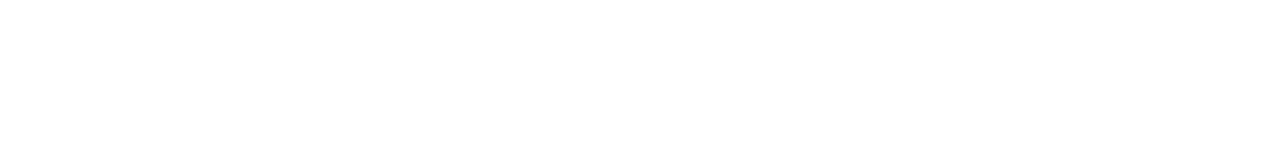
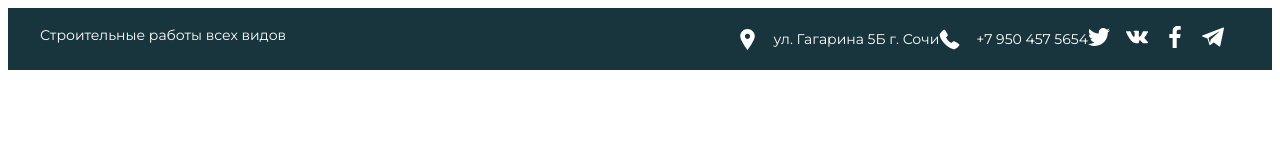
Before and after one commit to NebolsinEugene/Example, a plain HTML site: page index.html in a window 1280 px wide. Drawn offline with Linux system fonts and the light colour scheme.

Commit message:
стартер

```diff
--- a/index.html
+++ b/index.html
@@ -1,9 +1,50 @@
 <!DOCTYPE html>
-<html lang="en">
+<html lang="ru">
   <head>
     <meta charset="UTF-8" />
     <meta name="viewport" content="width=device-width, initial-scale=1.0" />
-    <title>Document</title>
+    <link rel="stylesheet" href="style.css" />
+    <link rel="preconnect" href="https://fonts.googleapis.com" />
+    <link rel="preconnect" href="https://fonts.gstatic.com" crossorigin />
+    <link
+      href="https://fonts.googleapis.com/css2?family=Montserrat:wght@100;300;400;500;600;700;900&display=swap"
+      rel="stylesheet"
+    />
+    <title>Starter</title>
   </head>
-  <body></body>
+  <body>
+    <header class="site-header">
+      <div class="header-top">
+        <div class="container">
+          <div class="header-row">
+            <div class="header-desc">Строительные работы всех видов</div>
+            <div class="header-right">
+              <div class="header-info">
+                <img src="images/location.svg" alt="ул. Гагарина 5Б г. Сочи" />
+                <span>ул. Гагарина 5Б г. Сочи</span>
+                <a href="tel: +7 950 457 5654" class="header-info">
+                  <img src="images/phone.svg" alt="+7 950 457 5654" />
+                  <span>+7 950 457 5654</span>
+                </a>
+                <div class="header-social">
+                  <a href="#">
+                    <img src="images/social-twitter.svg" alt="Twitter" />
+                  </a>
+                  <a href="#">
+                    <img src="images/social-vk.svg" alt="Vk" />
+                  </a>
+                  <a href="#">
+                    <img src="images/social-facebook.svg" alt="Facebook" />
+                  </a>
+                  <a href="#">
+                    <img src="images/social-telegram.svg" alt="Telegram" />
+                  </a>
+                </div>
+              </div>
+            </div>
+          </div>
+        </div>
+      </div>
+    </header>
+  </body>
 </html>
--- /dev/null
+++ b/style.css
@@ -0,0 +1,40 @@
+body {
+  font-family: "Montserrat", sans-serif;
+}
+.container {
+  max-width: 1200px;
+  padding: 0 20px;
+  margin: 0 auto; /*контейнер располагается по центру*/
+}
+a {
+  color: inherit;
+  text-decoration: none;
+}
+/* Header START */
+.header-top {
+  background-color: #18353e;
+  color: #fff;
+  padding: 18px 0;
+  font-size: 14px;
+}
+.header-row {
+  display: flex;
+}
+.header-right {
+  display: flex;
+  column-gap: 74px; /* Горизонтальные отступы между элементами*/
+  margin-left: auto;
+}
+.header-social {
+  display: flex;
+}
+.header-info {
+  display: flex;
+  align-items: center;
+  /* column-gap: 74px; */
+}
+
+.header-info img {
+  margin-right: 16px;
+}
+/* Header END */
```
Also changed, not shown: images/location.svg (added), images/phone.svg (added), images/social-facebook.svg (added), images/social-telegram.svg (added), images/social-twitter.svg (added), images/social-vk.svg (added).
